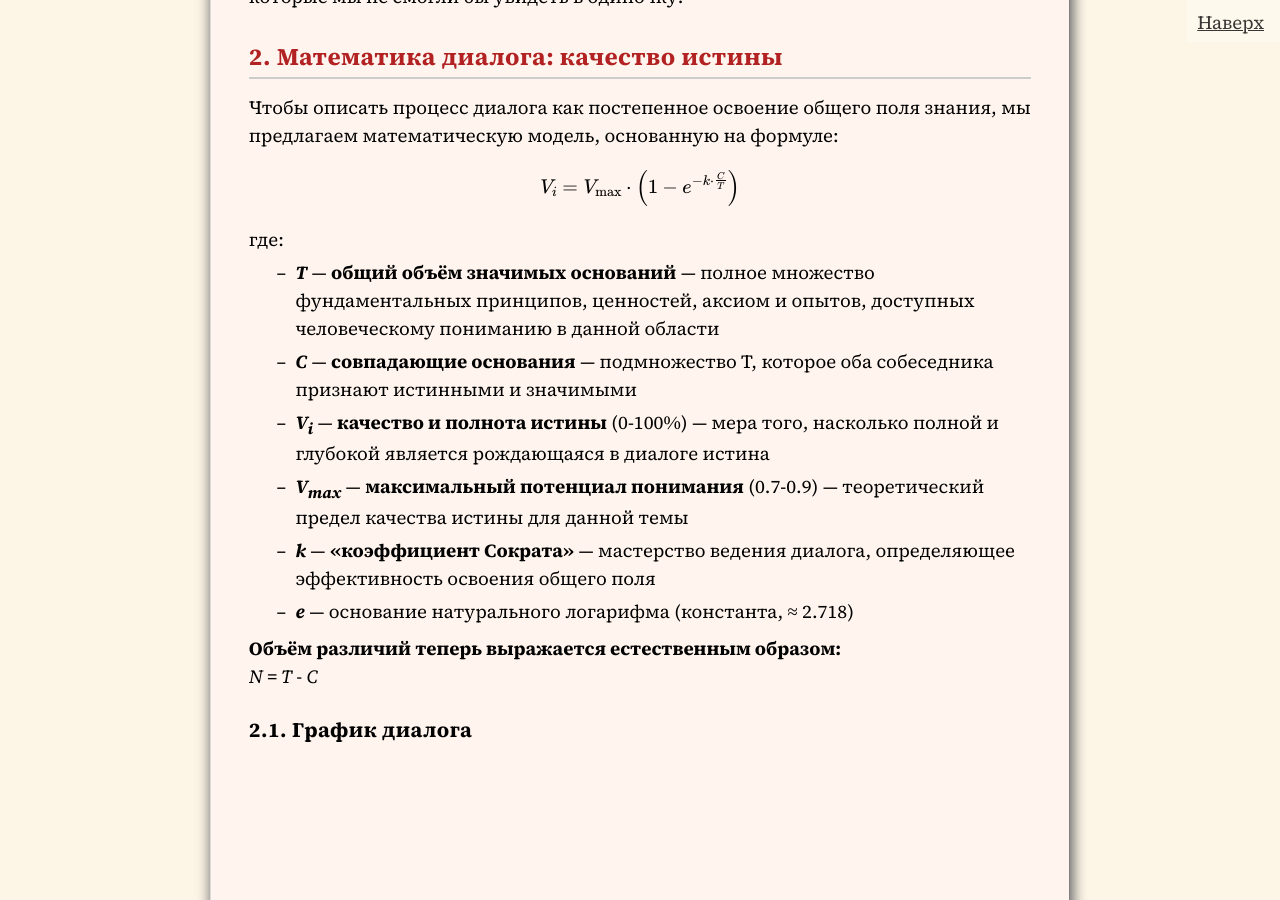
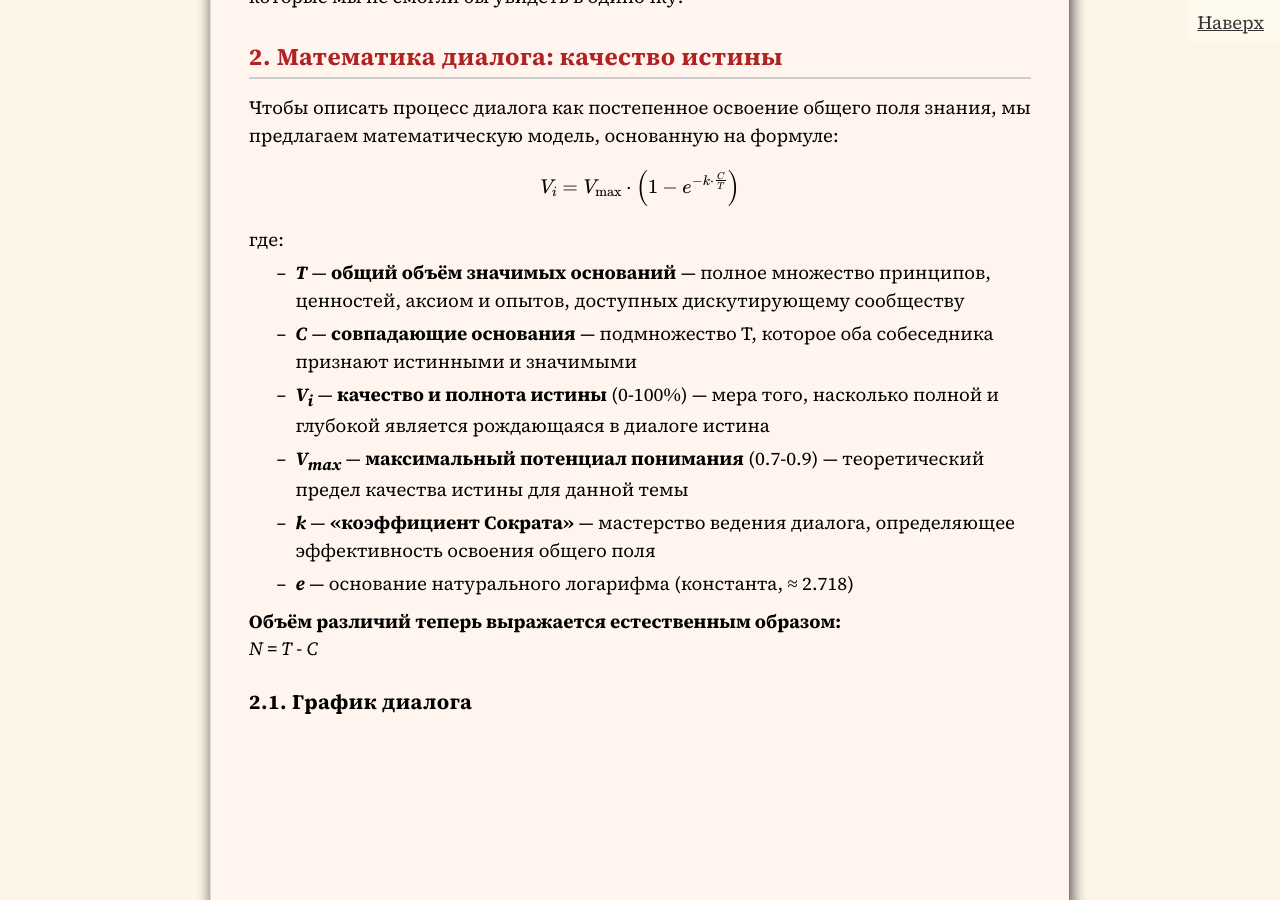
Before and after one commit to SergSi/land-use-art, a Jekyll site: the page built from _posts/2025-10-31-train.md, in a window 1280 px wide and 900 px high, scrolled down 7990 px. Built offline with Jekyll 4.4.1, drawn with Linux system fonts in a browser that asks for light colours; some web fonts are replaced.

Commit message:
Update 2025-10-31-train.md

```diff
--- a/_posts/2025-10-31-train.md
+++ b/_posts/2025-10-31-train.md
@@ -206,7 +206,7 @@ $$
 
 где:
 
-- ***T*** — **общий объём значимых оснований** — полное множество фундаментальных принципов, ценностей, аксиом и опытов, доступных человеческому пониманию в данной области
+- ***T*** — **общий объём значимых оснований** — полное множество принципов, ценностей, аксиом и опытов, доступных дискутирующему сообществу
 - ***C*** — **совпадающие основания** — подмножество T, которое оба собеседника признают истинными и значимыми
 - ***V<sub>i</sub>*** — **качество и полнота истины** (0-100%) — мера того, насколько полной и глубокой является рождающаяся в диалоге истина
 - ***V<sub>max</sub>*** — **максимальный потенциал понимания** (0.7-0.9) — теоретический предел качества истины для данной темы
```
